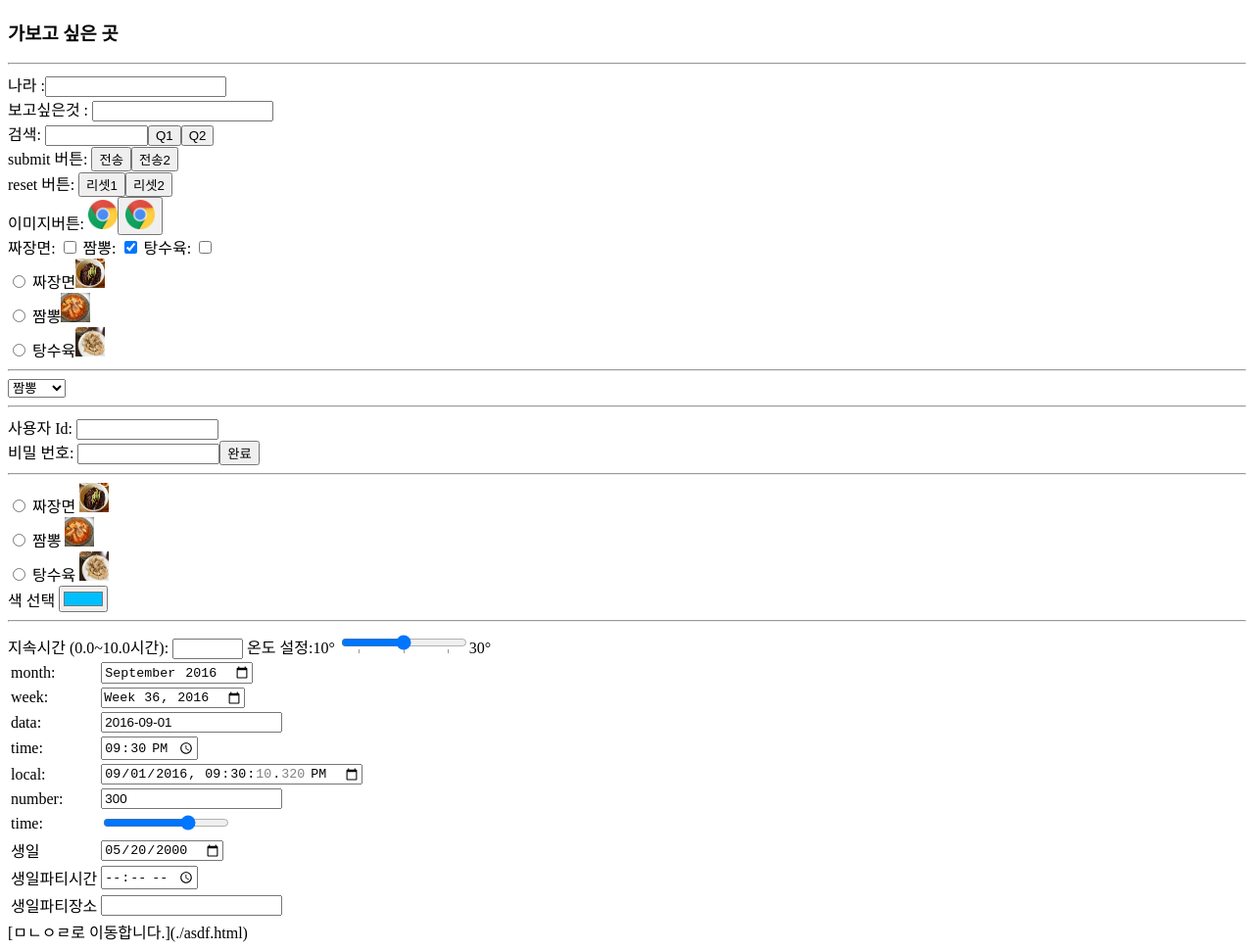
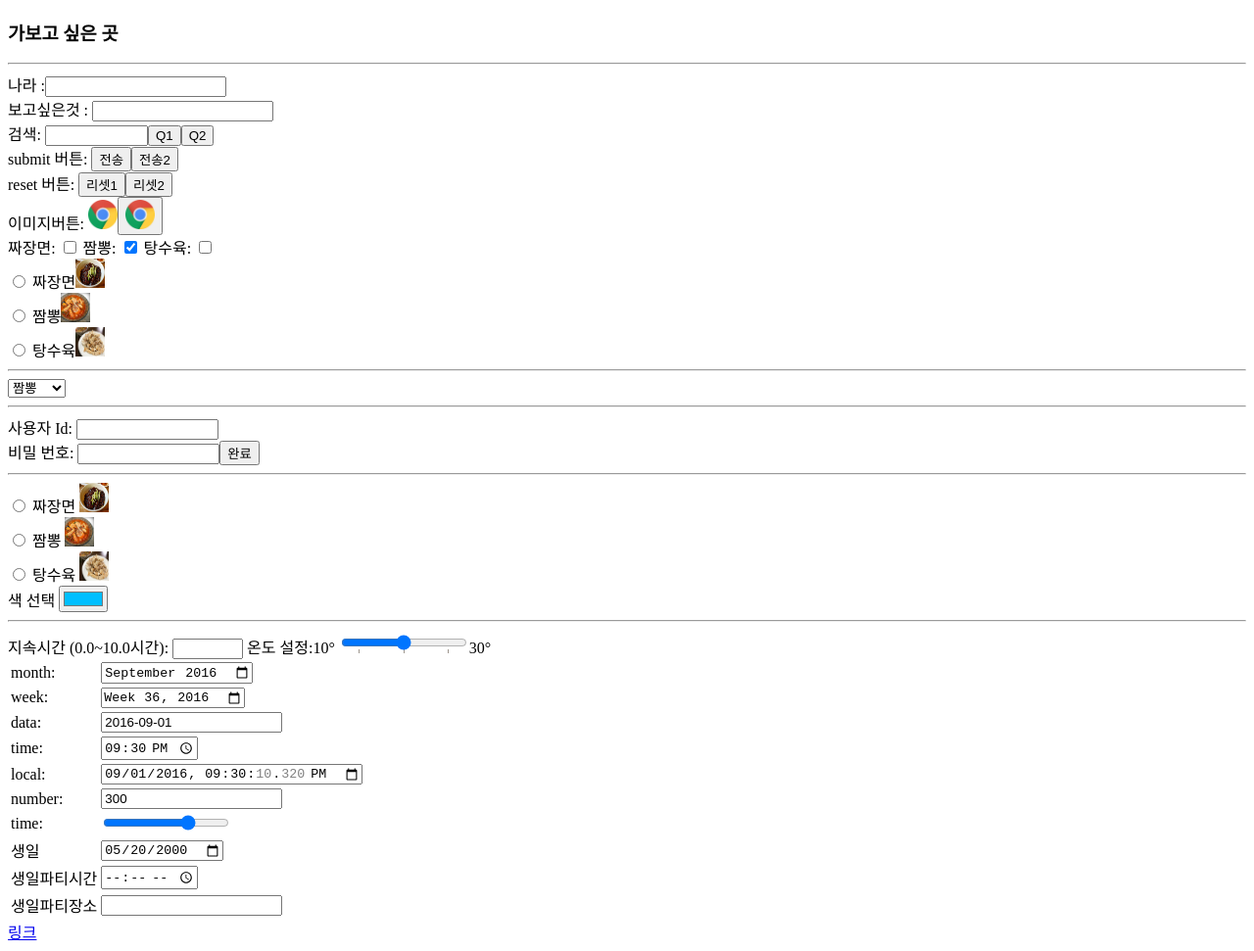
Before and after one commit to jangheon1234/jangheon1234.github.io, a plain HTML site: page index.html in a window 1280 px wide. Shown: the whole page at 98% size. Drawn offline with Linux system fonts and the light colour scheme.

Commit message:
Update index.html

```diff
--- a/index.html
+++ b/index.html
@@ -103,6 +103,6 @@ reset 버튼: <input type="reset" value="리셋1">
  </datalist>
 </form>
 </table>
-[ㅁㄴㅇㄹ로 이동합니다.](./asdf.html)
+    <a href="asdf.html">링크</a>
 </body>
 </html>
```
